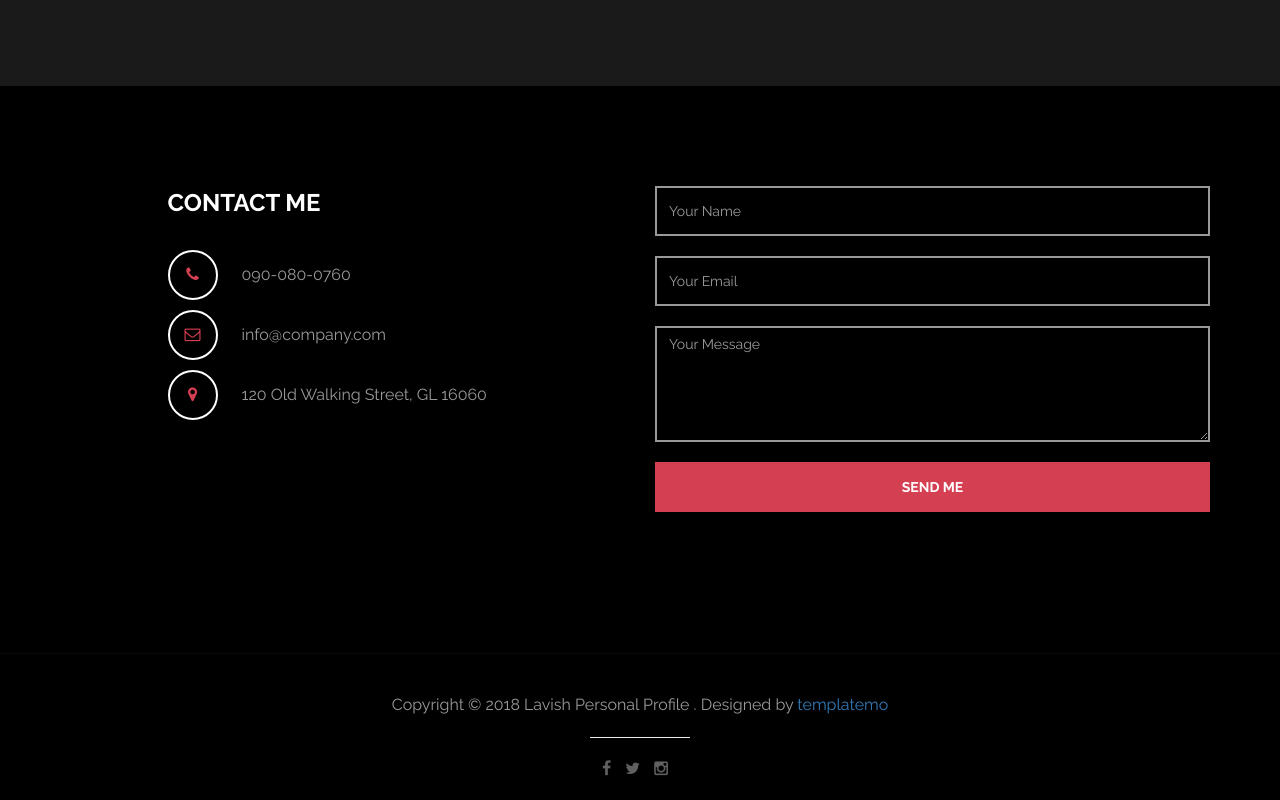
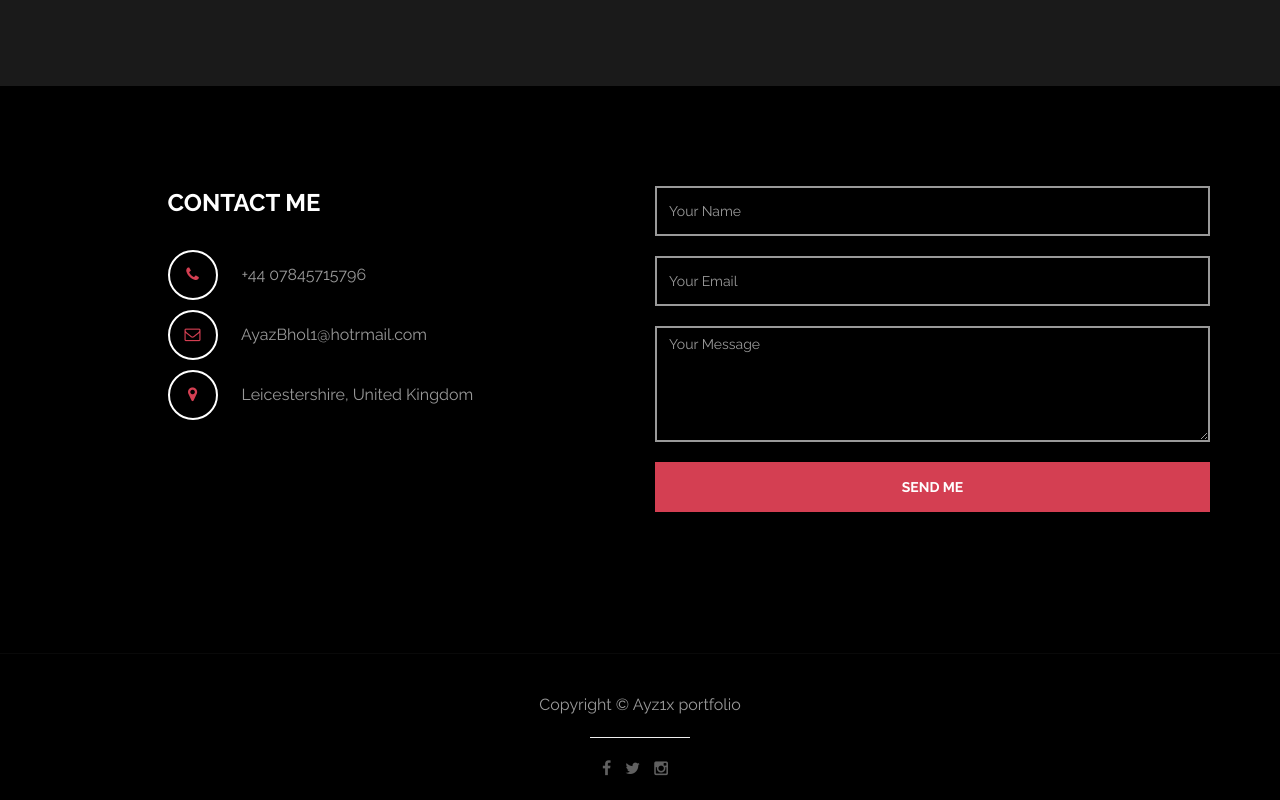
Before and after one commit to Ayz1x/Ayz1x.github.io, a plain HTML site: page index.html in a window 1280 px wide. Shown: the part 2483-3283 px from the top of the page. Drawn offline with Linux system fonts and the light colour scheme.

Commit message:
Update index.html

```diff
--- a/index.html
+++ b/index.html
@@ -207,9 +207,9 @@
 					<div class="col-lg-5 col-lg-offset-1 col-md-6 wow fadeInUp" data-wow-delay="0.6s">
 						<address>
 							<p class="contact-title">CONTACT ME</p>
-							<p><i class="fa fa-phone"></i> 090-080-0760</p>
-							<p><i class="fa fa-envelope-o"></i> info@company.com</p>
-							<p><i class="fa fa-map-marker"></i> 120 Old Walking Street, GL 16060</p>
+							<p><i class="fa fa-phone"></i> +44 07845715796</p>
+							<p><i class="fa fa-envelope-o"></i> AyazBhol1@hotrmail.com</p>
+							<p><i class="fa fa-map-marker"></i> Leicestershire, United Kingdom</p>
 						</address>
 					</div>
 					<div class="col-lg-6 col-md-6 col-xs-10 wow fadeInUp" data-wow-delay="0.6s">
@@ -231,13 +231,11 @@
 			<div class="container">
 				<div class="row">
 					<div class="col-md-12 wow fadeIn" data-wow-delay="0.9s">
-						<p>Copyright &copy; 2018 Lavish Personal Profile
-
-                        . Designed by <a rel="nofollow noopener" href="https://templatemo.com">templatemo</a></p>
+						<p>Copyright &copy; Ayz1x portfolio </p>
 						<hr>
 						<ul class="social-icon">
 							<li><a href="#" class="fa fa-facebook"></a></li>
-							<li><a href="#" class="fa fa-twitter"></a></li>
+							<li><a href="https://twitter.com/Ayz1_x" class="fa fa-twitter"></a></li>
 							<li><a href="#" class="fa fa-instagram"></a></li>
 						</ul>
 					</div>
```
